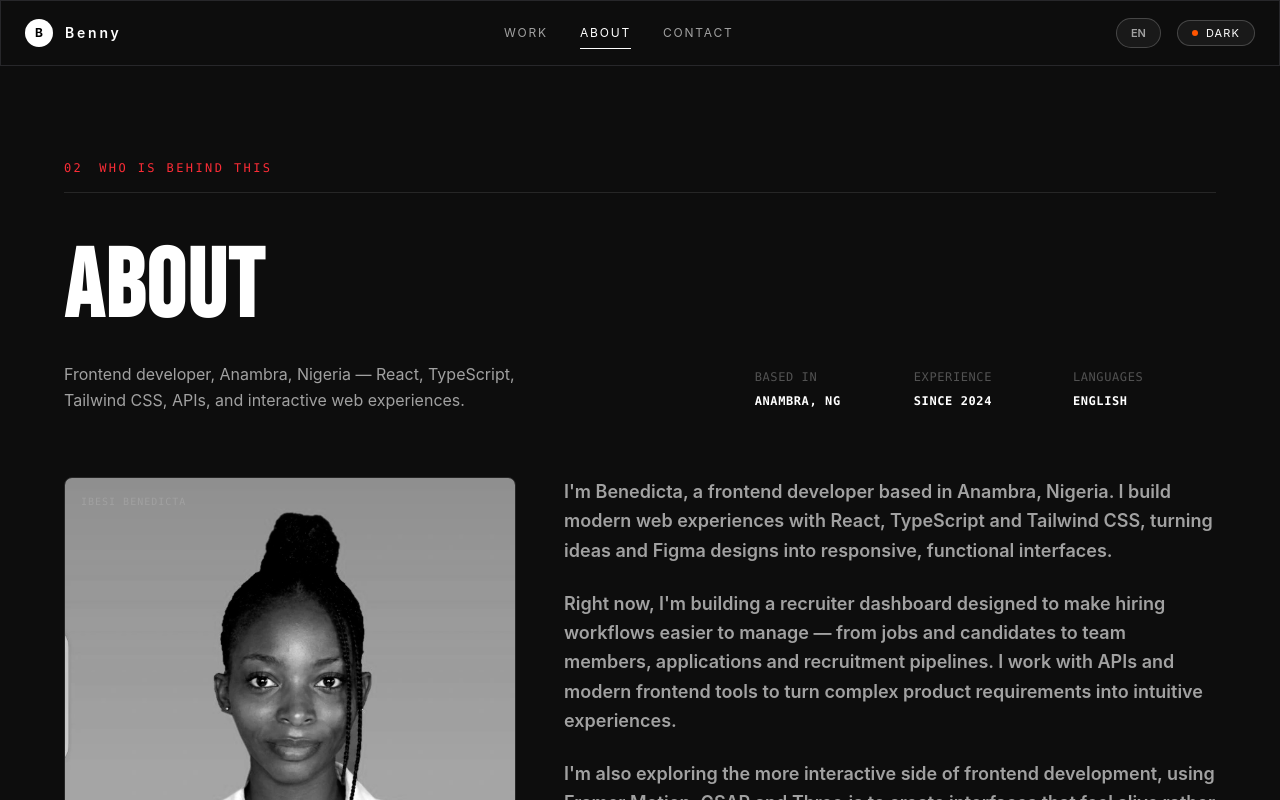
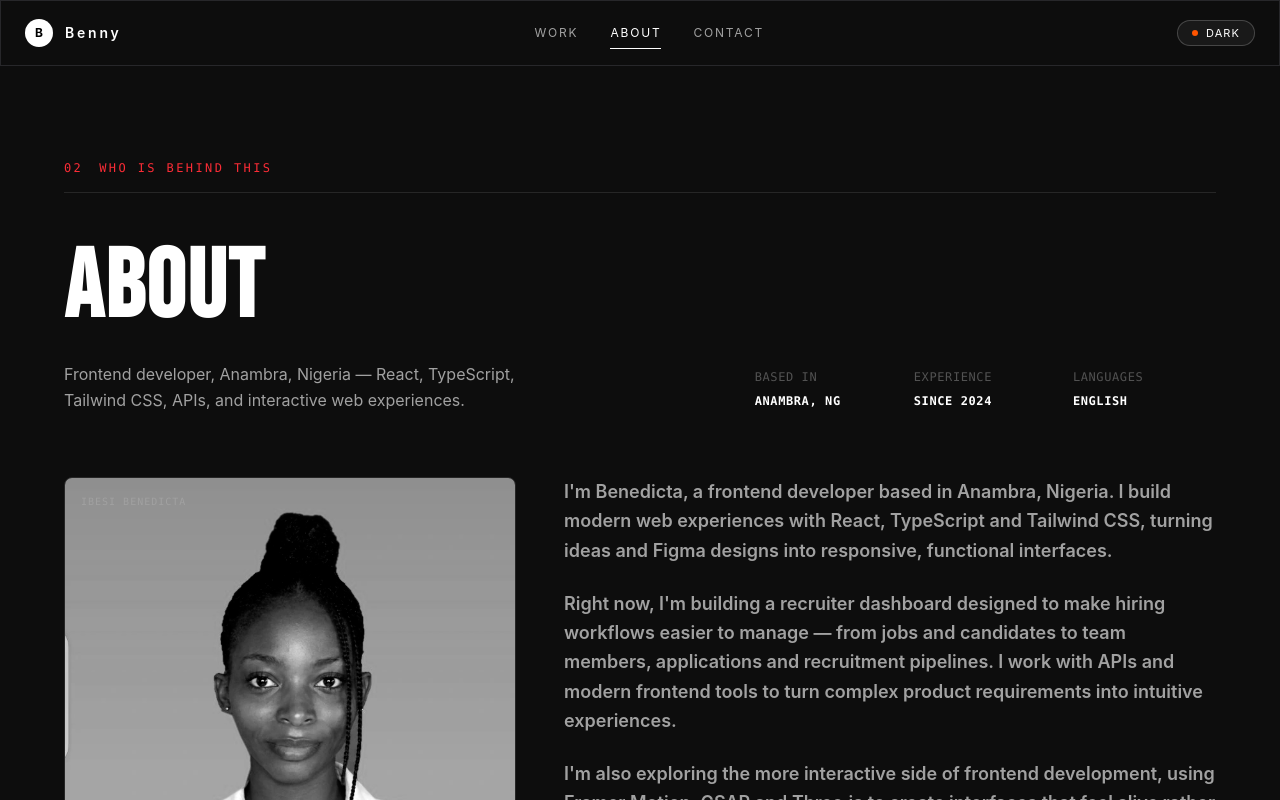
Before and after one commit to Bennymelda/MYportfolio, a React (Vite) app: page /about in a window 1280 px wide. Shown: the top 800 px of the page. Built offline with nearby package versions, Linux system fonts and the light colour scheme.

Commit message:
last update

```diff
--- a/src/component/section/Navbar.tsx
+++ b/src/component/section/Navbar.tsx
@@ -50,7 +50,7 @@ useEffect(() => {
     localStorage.setItem("theme", theme);
   }, [theme]);
   const [isMenuOpen, setIsMenuOpen] = useState(false);
-  const [activeLang, setActiveLang] = useState('EN');
+ // const [activeLang, setActiveLang] = useState('EN');
 
 
   useEffect(() => {
@@ -163,7 +163,7 @@ const navLinks = [
 
         {/* Header Controls */}
         <div className="flex items-center gap-4">
-          {/* Language Switcher */}
+          {/* Language Switcher
           <div className="flex bg-black/5 dark:bg-white/5 border border-black/20 dark:border-white/20 rounded-full p-1 text-[11px] font-semibold">
 
             <button
@@ -177,7 +177,7 @@ const navLinks = [
               EN
             </button>
           </div>
-
+     */}
 
           {/* Theme Badge */}
         <button
@@ -321,7 +321,7 @@ const navLinks = [
           </a>
         </div>
 
-        {/* Language Switcher */}
+        {/* Language Switcher
         <div className="pt-2">
           <div className="inline-flex items-center bg-black/5 dark:bg-neutral-900 border border-neutral-300 dark:border-neutral-800 rounded-full p-1 text-xs font-mono tracking-widest">
             {[ "EN"].map((lang) => (
@@ -339,6 +339,7 @@ const navLinks = [
             ))}
           </div>
         </div>
+*/}
       </motion.div>
     </motion.div>
   )}
```
